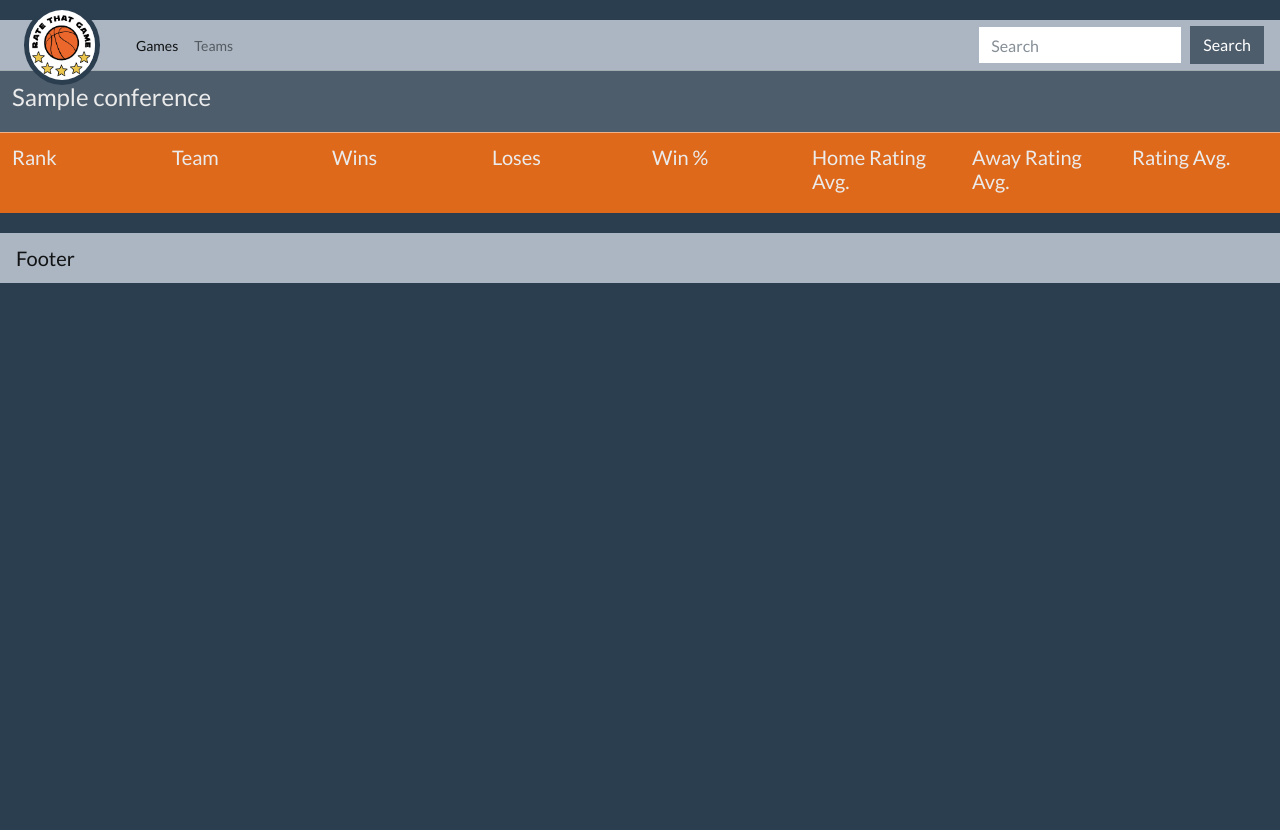
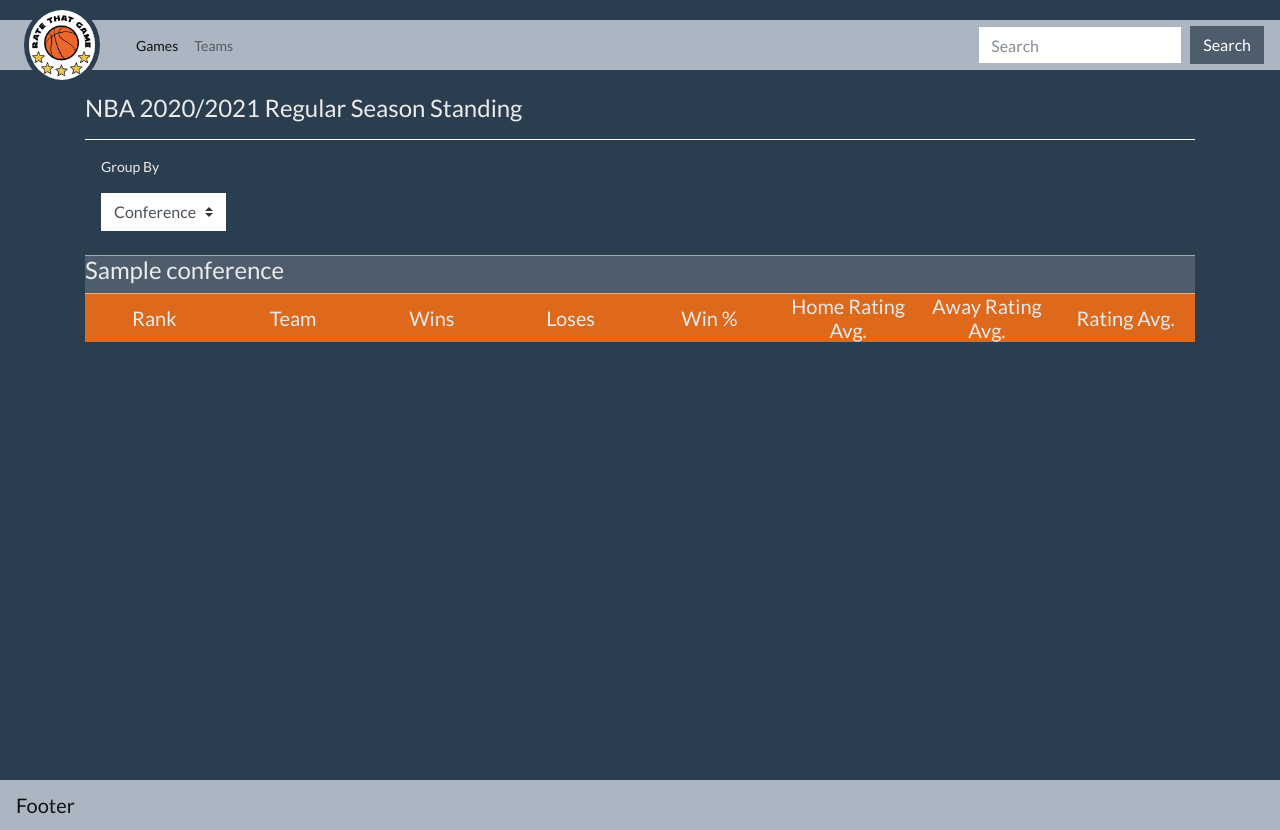
Before and after one commit to jamiebird119/rate-that-game, a Django app: page /teams/standings/conf/ in a window 1280 px wide. Before the commit the page ends 283 px from the top, so only its background shows below. Run offline with Django 3.2, Linux system fonts and the light colour scheme; data comes from the database, SQL or seed files in the repository; tables that the repository leaves empty hold one stand-in row (values such as "Sample post"); lists and menus that the app fills with data are empty; some libraries are stand-ins or nearby versions.

Commit message:
Altered styling on tables

```diff
--- a/static/css/base.css
+++ b/static/css/base.css
@@ -151,13 +151,46 @@
     height: 90px;
 }
 
-.table{
+.table {
     table-layout: fixed;
+    font-size: 0.6rem;
+}
+
+.table td {
+    padding: 0;
+}
+
+hr{
+    border-color: white;
+}
+.table td a{
+    font-size: 0.6rem;
+}
+
+.table th h5{
+    font-size: 0.7rem;
+}
+.table th{
+    padding: 0;
 }
 @media only screen and (min-width: 769px) {
   .list-nav{
     margin-left: 5rem;
 }
+.table {
+    font-size: 0.875rem;
+}
+.table td a{
+    font-size: 0.875rem;
+}
+
+.table th h5{
+    font-size: 1.25rem;
+}
+
+.standing-data{
+    height: 2.6875rem;
+}
 .rating-img{
     width: 400px;
 }
--- a/teams/templates/teams/standings.html
+++ b/teams/templates/teams/standings.html
@@ -1,45 +1,84 @@
 {% extends 'base.html' %}
 
 {% block content %}
+<div class="row">
+    <div class="col-12">
+        <h4 class="mt-4">NBA 2020/2021 Regular Season Standing</h4>
+        <hr>
+    </div>
+    <div class="col-2 ml-3">
+        <label>
+            <p> Group By </p>
+            <div class="form-group">
+                <select class="custom-select">
+                    <option class="{% if search == 'conf' %}selected{% endif %}">Conference</option>
+                    <option class="{% if search == 'div' %}selected{% endif %}">Division</option>
+                </select>
+            </div>
+        </label>
+    </div>
+</div>
+
 <table class="table my-24">
     {% for key, value in data.items %}
-<tr class="table-secondary"><th colspan="8"><h4>{{key}}</h4></th></tr>
+    <tr class="table-secondary">
+        <th colspan="8">
+            <h4>{{key}}</h4>
+        </th>
+    </tr>
     <tr class="table-primary">
-<th>
-        <h5> Rank </h5>
+        <th class="align-middle">
+            <h5 class="text-center mb-0"> Rank </h5>
         </th>
-<th>
-        <h5> Team </h5>
+        <th class="align-middle">
+            <h5 class="text-center mb-0"> Team </h5>
         </th>
-<th>
-        <h5> Wins </h5>
+        <th class="align-middle">
+            <h5 class="text-center mb-0"> Wins </h5>
         </th>
-<th>
-        <h5> Loses </h5>
+        <th class="align-middle">
+            <h5 class="text-center mb-0"> Loses </h5>
         </th>
-<th>
-        <h5> Win % </h5>
+        <th class="align-middle">
+            <h5 class="text-center mb-0"> Win % </h5>
         </th>
-<th>
-        <h5> Home Rating Avg. </h5>
+        <th class="align-middle">
+            <h5 class="text-center mb-0"> Home Rating Avg. </h5>
         </th>
-<th>
-        <h5> Away Rating Avg. </h5>
+        <th class="align-middle">
+            <h5 class="text-center mb-0"> Away Rating Avg. </h5>
         </th>
-<th>
-        <h5> Rating Avg. </h5>
+        <th class="align-middle">
+            <h5 class="text-center mb-0"> Rating Avg. </h5>
         </th>
     </tr>
     {% for team in value %}
-<tr>
-    <td>{% if search == 'conf' %} {{team.conf_rank}} {% else %} {{team.div_rank}} {% endif %}</td>
-    <td>{{team.name}}</td>
-    <td>{{team.wins}}</td>
-    <td>{{team.loses}}</td>
-    <td>{{team.win_pct}}</td>
-    <td>{{team.home_rating}}</td>
-    <td>{{team.away_rating}}</td>
-    <td>{{team.avg_rating}}</td>
+    <tr class="standing-data">
+        <td class="text-center align-middle">
+            <p class="mb-0">{% if search == 'conf' %} {{team.conf_rank}} {% else %} {{team.div_rank}} {% endif %}</p>
+        </td>
+        <td class="text-center align-middle">
+            <p class="mb-0 d-none d-md-inline">{{team.name}}</p>
+            <p class="mb-0 d-inline d-md-none">{{team.alias}}</p>
+        </td>
+        <td class="text-center align-middle">
+            <p class="mb-0">{{team.wins}}</p>
+        </td>
+        <td class="text-center align-middle">
+            <p class="mb-0">{{team.loses}}</p>
+        </td>
+        <td class="text-center align-middle">
+            <p class="mb-0">{{team.win_pct}}</p>
+        </td>
+        <td class="text-center align-middle">
+            <p class="mb-0">{{team.home_rating}}</p>
+        </td>
+        <td class="text-center align-middle">
+            <p class="mb-0">{{team.away_rating}}</p>
+        </td>
+        <td class="text-center align-middle">
+            <p class="mb-0">{{team.avg_rating}}</p>
+        </td>
     </tr>
     {% endfor %}
     {% endfor %}
--- a/templates/base.html
+++ b/templates/base.html
@@ -2,39 +2,39 @@
 
 <!DOCTYPE html>
 <html lang="en">
+
 <head>
     {% block meta %}
-    <meta http-equiv="X-UA-Compatible" content="ie=edge"/>
+    <meta http-equiv="X-UA-Compatible" content="ie=edge" />
     <meta charset="utf-8" />
     <meta name="viewport" content="width=device-width" />
 
     {% endblock %} {% block extra_head %} {% endblock %} {% block css %}
     <!-- Bootswatch Bootstrap CSS-->
-    <link rel="stylesheet" href="https://stackpath.bootstrapcdn.com/bootswatch/4.5.2/superhero/bootstrap.min.css" integrity="sha384-HnTY+mLT0stQlOwD3wcAzSVAZbrBp141qwfR4WfTqVQKSgmcgzk+oP0ieIyrxiFO" crossorigin="anonymous">
-    <link rel="stylesheet" href="https://cdnjs.cloudflare.com/ajax/libs/bootstrap-datepicker/1.9.0/css/bootstrap-datepicker.min.css" integrity="sha512-mSYUmp1HYZDFaVKK//63EcZq4iFWFjxSL+Z3T/aCt4IO9Cejm03q3NKKYN6pFQzY0SBOr8h+eCIAZHPXcpZaNw==" crossorigin="anonymous" />
+    <link rel="stylesheet" href="https://stackpath.bootstrapcdn.com/bootswatch/4.5.2/superhero/bootstrap.min.css"
+        integrity="sha384-HnTY+mLT0stQlOwD3wcAzSVAZbrBp141qwfR4WfTqVQKSgmcgzk+oP0ieIyrxiFO" crossorigin="anonymous">
+    <link rel="stylesheet"
+        href="https://cdnjs.cloudflare.com/ajax/libs/bootstrap-datepicker/1.9.0/css/bootstrap-datepicker.min.css"
+        integrity="sha512-mSYUmp1HYZDFaVKK//63EcZq4iFWFjxSL+Z3T/aCt4IO9Cejm03q3NKKYN6pFQzY0SBOr8h+eCIAZHPXcpZaNw=="
+        crossorigin="anonymous" />
     <!-- Google Fonts CSS-->
-    <link
-      href="https://fonts.googleapis.com/css2?family=Lato&display=swap"
-      rel="stylesheet"
-    />
+    <link href="https://fonts.googleapis.com/css2?family=Lato&display=swap" rel="stylesheet" />
     <link href="{% static 'css/base.css' %}" rel="stylesheet" />
     {% endblock %} {% block corejs %}
     <!-- FontAwesome JS-->
     <script src="https://kit.fontawesome.com/b3365ba79c.js" crossorigin="anonymous"></script>
     <!-- JQUERY JS-->
-    <script
-        src="https://code.jquery.com/jquery-3.5.1.js"
-        integrity="sha256-QWo7LDvxbWT2tbbQ97B53yJnYU3WhH/C8ycbRAkjPDc="
-        crossorigin="anonymous"></script>
+    <script src="https://code.jquery.com/jquery-3.5.1.js"
+        integrity="sha256-QWo7LDvxbWT2tbbQ97B53yJnYU3WhH/C8ycbRAkjPDc=" crossorigin="anonymous"></script>
 
     <!-- Bootstrap JS-->
-    <script
-      src="https://stackpath.bootstrapcdn.com/bootstrap/4.5.2/js/bootstrap.min.js"
+    <script src="https://stackpath.bootstrapcdn.com/bootstrap/4.5.2/js/bootstrap.min.js"
         integrity="sha384-B4gt1jrGC7Jh4AgTPSdUtOBvfO8shuf57BaghqFfPlYxofvL8/KUEfYiJOMMV+rV"
-      crossorigin="anonymous"
-    ></script>
+        crossorigin="anonymous"></script>
     <!-- Bootstrap datepicker JS-->
-    <script src="https://cdnjs.cloudflare.com/ajax/libs/bootstrap-datepicker/1.9.0/js/bootstrap-datepicker.min.js" integrity="sha512-T/tUfKSV1bihCnd+MxKD0Hm1uBBroVYBOYSk1knyvQ9VyZJpc/ALb4P0r6ubwVPSGB2GvjeoMAJJImBG12TiaQ==" crossorigin="anonymous"></script>
+    <script src="https://cdnjs.cloudflare.com/ajax/libs/bootstrap-datepicker/1.9.0/js/bootstrap-datepicker.min.js"
+        integrity="sha512-T/tUfKSV1bihCnd+MxKD0Hm1uBBroVYBOYSk1knyvQ9VyZJpc/ALb4P0r6ubwVPSGB2GvjeoMAJJImBG12TiaQ=="
+        crossorigin="anonymous"></script>
     {% endblock %}
     {% block extra_js %}
 
@@ -43,11 +43,14 @@
     {% endblock %}
     <title>{% block head_title %}{% endblock %}</title>
 </head>
+
 <body>
     <nav class="navbar navbar-expand-lg navbar-light bg-light">
-        <a class="navbar-brand ml-2 mr-4" href="{% url 'index' %}"><img class="logo menu-logo rounded-3" src="{{ MEDIA_URL }}RTGLOGO.png" alt="Logo"/></a>
+        <a class="navbar-brand ml-2 mr-4" href="{% url 'index' %}"><img class="logo menu-logo rounded-3"
+                src="{{ MEDIA_URL }}RTGLOGO.png" alt="Logo" /></a>
 
-        <button class="navbar-toggler collapsed" type="button" data-toggle="collapse" data-target="#navbarColor03" aria-controls="navbarColor03" aria-expanded="false" aria-label="Toggle navigation">
+        <button class="navbar-toggler collapsed" type="button" data-toggle="collapse" data-target="#navbarColor03"
+            aria-controls="navbarColor03" aria-expanded="false" aria-label="Toggle navigation">
             <span class="navbar-toggler-icon"></span>
         </button>
 
@@ -91,10 +94,10 @@
     {% block page_header %}
     {% endblock %}
 
-
+    <div class="container">
         {% block content %}
         {% endblock %}
-
+    </div>
     <footer>
         <nav class="navbar navbar-expand-lg navbar-light bg-light">
             <a class="navbar-brand" href="#">Footer</a>
@@ -103,4 +106,5 @@
     {% block postloadjs %}
     {% endblock %}
 </body>
+
 </html>
```
Also changed, not shown: schedule/templates/schedule/schedule_search.html (+15 -14 lines), static/js/standings_groupby.js (added). Lines whose indentation alone changed are shown as unchanged.
